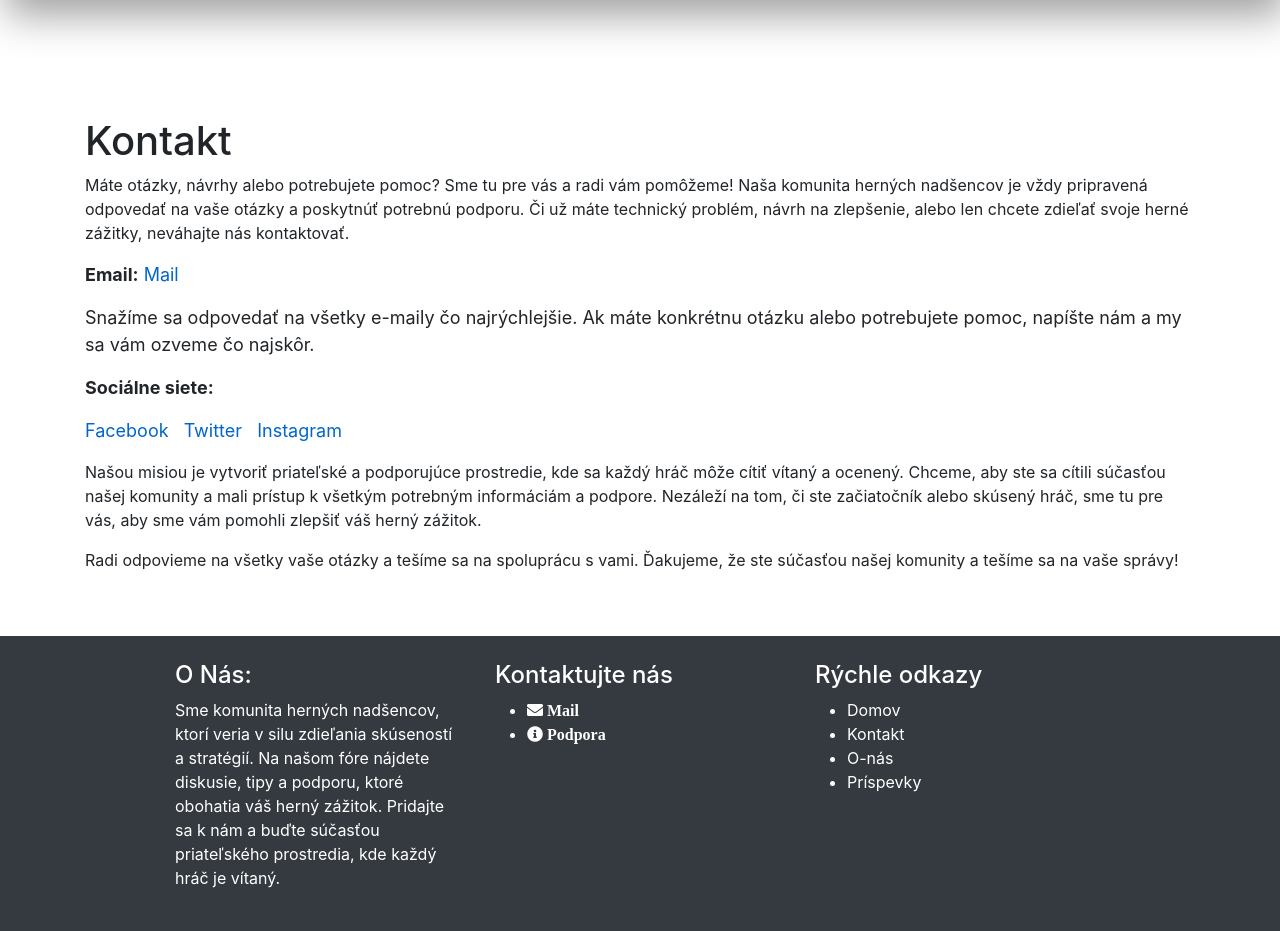
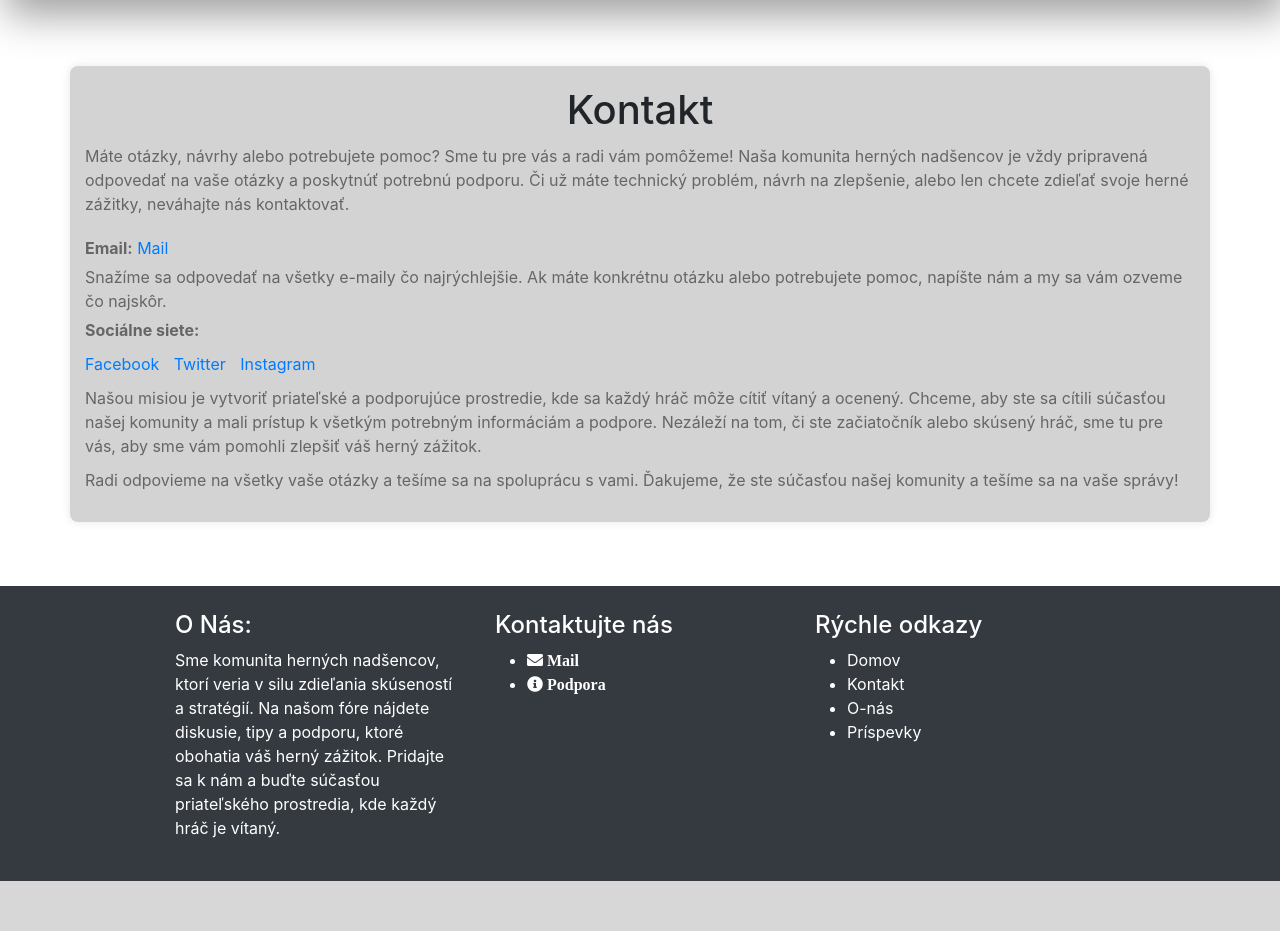
Before and after one commit to ETAPD/sj_projekt, a PHP site: page /contact.php in a window 1280 px wide. Shown: the part 62-993 px from the top of the page. After the commit the page ends 943 px from the top, so only its background shows below. Run offline with PHP 8.4, Linux system fonts and the light colour scheme.

Commit message:
Refactor signup_oop.php and contact.php files

```diff
--- a/class/signup_oop.php
+++ b/class/signup_oop.php
@@ -159,9 +159,5 @@ class Signup extends Database{
         $_SESSION['errors_signup'] = $error;
     }
 
-    private function signup_input() {
-
-
-    }
 
 }
--- a/contact.php
+++ b/contact.php
@@ -1,8 +1,6 @@
 <?php
     require_once 'class/session_oop.php';
     require_once 'includes/head.php';
-
-
 ?>
 
 <body>
@@ -20,9 +18,9 @@
 
         <p><strong>Sociálne siete:</strong></p>
         <ul class="social-links">
-                    <li><a href="https://www.facebook.com/tvojedomena" target="_blank">Facebook</a></li>
-                    <li><a href="https://www.twitter.com/tvojedomena" target="_blank">Twitter</a></li>
-                    <li><a href="https://www.instagram.com/tvojedomena" target="_blank">Instagram</a></li>
+            <li><a href="https://www.facebook.com">Facebook</a></li>
+            <li><a href="https://www.twitter.com">Twitter</a></li>
+            <li><a href="https://www.instagram.com">Instagram</a></li>
         </ul>
     </div>
 
--- a/css/contact.css
+++ b/css/contact.css
@@ -1,37 +1,48 @@
-h2 {
+main {
+    margin-top: 10%;
+}
+
+.container {
+    max-width: 800px;
+    margin: 50px auto;
+    padding: 20px;
+    background: rgb(211, 211, 211);
+    box-shadow: 0 0 10px rgba(0,0,0,0.1);
+    border-radius: 8px;
+}
+h1 {
     text-align: center;
     color: #333;
 }
-main {
-    margin-top: 14%;
-}
-.container {
-    width: 75%;
-}
-p {
-    margin-bottom: 20px;
+main p {
+    margin: 10px 0;
+    color: #666;
 }
 .contact-info {
-    font-size: 18px;
+    margin-top: 20px;
+}
+.contact-info p {
+    margin: 5px 0;
 }
 .contact-info a {
-    color: #0066cc;
+    color: #007BFF;
     text-decoration: none;
 }
 .contact-info a:hover {
-    color: #FF4E00 ;
     text-decoration: underline;
+    color:#FF4E00;
 }
 .social-links {
     list-style: none;
     padding: 0;
+    margin: 10px 0;
 }
 .social-links li {
     display: inline;
     margin-right: 10px;
 }
 .social-links a {
-    color: #0066cc;
+    color: #007BFF;
     text-decoration: none;
 }
 .social-links a:hover {
```
Lines whose indentation alone changed are shown as unchanged.
